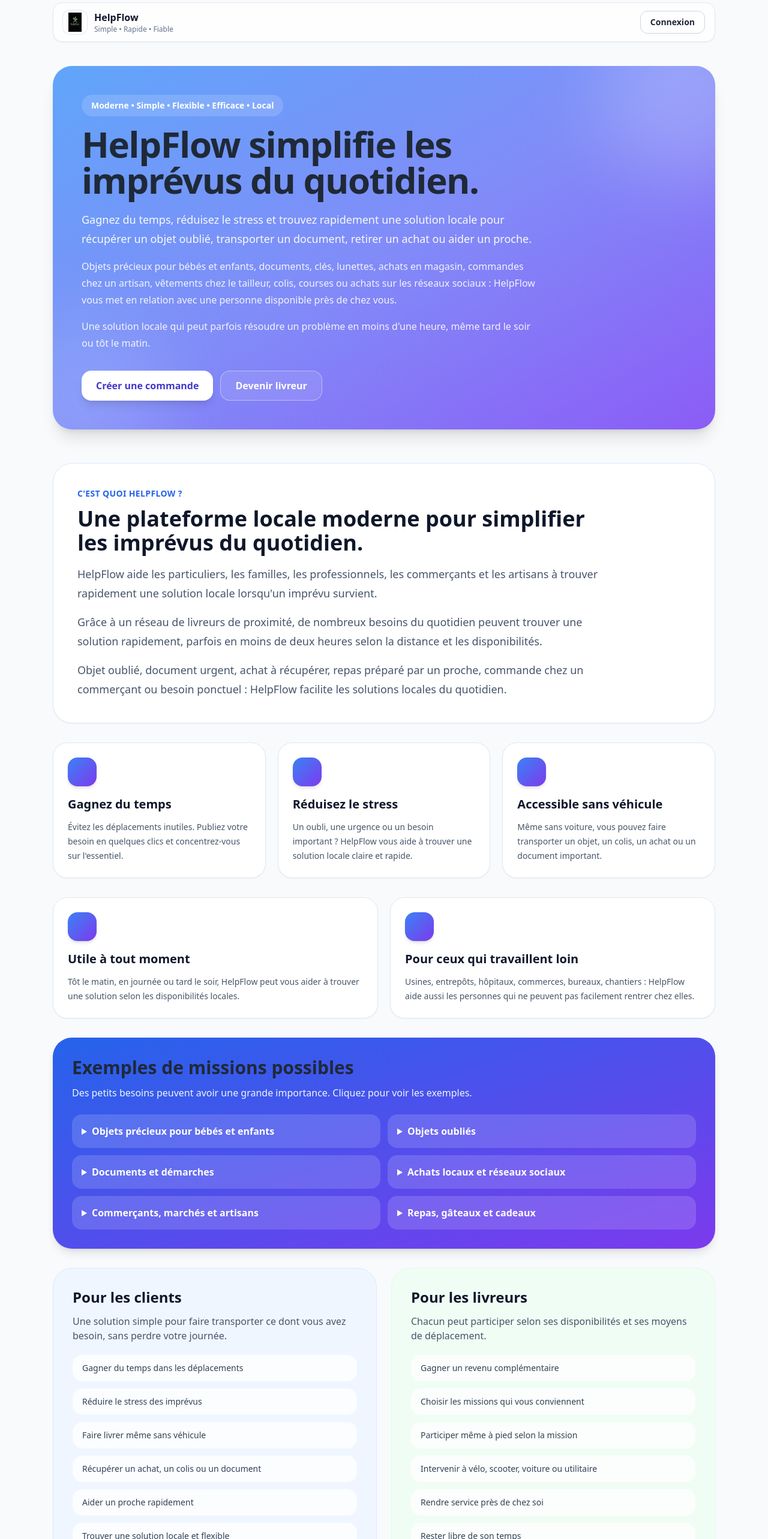
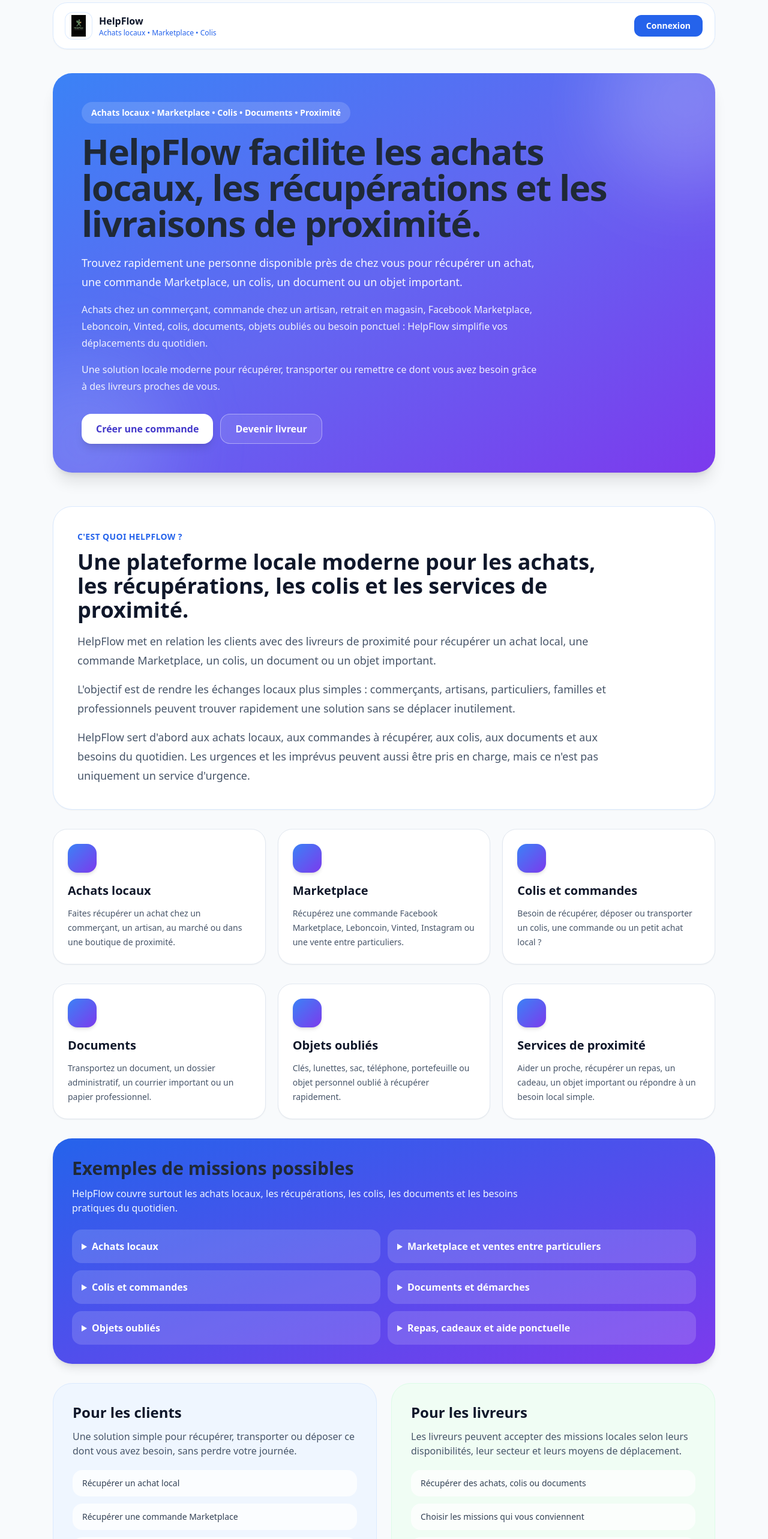
Before and after one commit to mrakachm/helpflow-new, a Next.js app: page / in a window 1280 px wide. Shown: the part 20-2586 px from the top of the page at 60% size. Built offline with nearby package versions, Linux system fonts and the light colour scheme; no server answers.

Commit message:
Update footer positioning

```diff
--- a/src/components/landing/Footer.tsx
+++ b/src/components/landing/Footer.tsx
@@ -9,13 +9,17 @@
             <h2 className="text-2xl font-black">HelpFlow</h2>
 
             <p className="mt-3 text-sm leading-6 text-slate-300">
-              Plateforme locale moderne pour simplifier les imprévus du
-              quotidien, gagner du temps et trouver une solution de proximité.
+              Plateforme locale de mise en relation entre clients et livreurs
+              pour les achats locaux, les commandes Marketplace, les colis,
+              les documents, les services de proximité et la simplification
+              des imprévus du quotidien.
             </p>
           </div>
 
           <div>
-            <h3 className="font-bold text-white">Informations légales</h3>
+            <h3 className="font-bold text-white">
+              Informations légales
+            </h3>
 
             <div className="mt-4 space-y-3 text-sm text-slate-300">
               <Link href="/cgu" className="block hover:text-white">
@@ -36,25 +40,31 @@
                 Politique de confidentialité
               </Link>
 
-              <Link href="/contact" className="block hover:text-white">
+              <Link
+                href="/contact"
+                className="block hover:text-white"
+              >
                 Contact
               </Link>
             </div>
           </div>
 
           <div>
-            <h3 className="font-bold text-white">HelpFlow</h3>
+            <h3 className="font-bold text-white">
+              Nos services
+            </h3>
 
             <p className="mt-4 text-sm leading-6 text-slate-300">
-              Service de mise en relation entre clients et livreurs pour les
-              livraisons locales, documents, achats, objets oubliés et besoins
-              urgents.
+              Récupération d'achats locaux, commandes Marketplace,
+              transport de colis, documents, objets oubliés,
+              services de proximité et aide aux imprévus du quotidien
+              grâce à un réseau de livreurs disponibles autour de vous.
             </p>
           </div>
         </div>
 
         <div className="mt-8 border-t border-white/10 pt-6 text-center text-sm text-slate-400">
-          © {new Date().getFullYear()} HelpFlow — Tous droits réservés
+          © {new Date().getFullYear()} HelpFlow — Achats locaux • Marketplace • Colis • Documents • Services de proximité • Imprévus du quotidien
         </div>
       </div>
     </footer>
--- a/src/components/landing/Header.tsx
+++ b/src/components/landing/Header.tsx
@@ -22,22 +22,27 @@
 
   return (
     <header className="mx-auto w-full max-w-6xl px-6 pt-6">
-      <div className="flex items-center justify-between gap-3 rounded-2xl border border-slate-200 bg-white/90 px-4 py-3 shadow-sm">
+      <div className="flex items-center justify-between gap-3 rounded-3xl border border-blue-100 bg-white/95 px-5 py-4 shadow-sm backdrop-blur">
         <Link href="/" className="flex items-center gap-3">
-          <div className="h-10 w-10 overflow-hidden rounded-xl bg-white ring-1 ring-slate-200">
+          <div className="h-11 w-11 overflow-hidden rounded-xl bg-white ring-1 ring-blue-100">
             <Image
               src="/logo-helpflow.png"
               alt="HelpFlow"
-              width={40}
-              height={40}
+              width={44}
+              height={44}
               className="h-full w-full object-contain p-1"
               priority
             />
           </div>
 
           <div>
-            <p className="font-bold text-slate-900">HelpFlow</p>
-            <p className="text-xs text-slate-500">Simple • Rapide • Fiable</p>
+            <p className="font-extrabold text-slate-900">
+              HelpFlow
+            </p>
+
+            <p className="text-xs font-medium text-blue-600">
+              Achats locaux • Marketplace • Colis
+            </p>
           </div>
         </Link>
 
@@ -45,14 +50,14 @@
           {connected ? (
             <button
               onClick={logout}
-              className="rounded-xl border border-slate-300 bg-white px-4 py-2 text-sm font-semibold text-slate-800"
+              className="rounded-xl border border-slate-200 bg-white px-4 py-2 text-sm font-semibold text-slate-800 transition hover:bg-slate-50"
             >
               Déconnexion
             </button>
           ) : (
             <Link
               href="/login"
-              className="rounded-xl border border-slate-300 bg-white px-4 py-2 text-sm font-semibold text-slate-800"
+              className="rounded-xl bg-blue-600 px-5 py-2 text-sm font-bold text-white transition hover:bg-blue-700"
             >
               Connexion
             </Link>
--- a/src/components/landing/Hero.tsx
+++ b/src/components/landing/Hero.tsx
@@ -3,36 +3,36 @@
 export default function Hero() {
   return (
     <section className="mx-auto w-full max-w-6xl px-6 pt-10">
-      <div className="relative overflow-hidden rounded-[2rem] bg-gradient-to-br from-blue-400 via-indigo-400 to-violet-500 p-8 text-white shadow-xl sm:p-12">
+      <div className="relative overflow-hidden rounded-[2rem] bg-gradient-to-br from-blue-500 via-indigo-500 to-violet-600 p-8 text-white shadow-xl sm:p-12">
         <div className="absolute -right-24 -top-24 h-72 w-72 rounded-full bg-white/20 blur-3xl" />
         <div className="absolute -bottom-24 -left-24 h-72 w-72 rounded-full bg-blue-200/20 blur-3xl" />
 
         <div className="relative max-w-4xl">
           <p className="mb-4 inline-flex rounded-full bg-white/15 px-4 py-2 text-sm font-semibold text-white">
-            Moderne • Simple • Flexible • Efficace • Local
+            Achats locaux • Marketplace • Colis • Documents • Proximité
           </p>
 
           <h1 className="text-4xl font-black leading-tight tracking-tight sm:text-6xl">
-            HelpFlow simplifie les imprévus du quotidien.
+            HelpFlow facilite les achats locaux, les récupérations et les
+            livraisons de proximité.
           </h1>
 
           <p className="mt-5 max-w-3xl text-lg leading-8 text-white/95">
-            Gagnez du temps, réduisez le stress et trouvez rapidement une
-            solution locale pour récupérer un objet oublié, transporter un
-            document, retirer un achat ou aider un proche.
+            Trouvez rapidement une personne disponible près de chez vous pour
+            récupérer un achat, une commande Marketplace, un colis, un document
+            ou un objet important.
           </p>
 
           <p className="mt-4 max-w-3xl text-base leading-7 text-white/90">
-            Objets précieux pour bébés et enfants, documents, clés, lunettes,
-            achats en magasin, commandes chez un artisan, vêtements chez le
-            tailleur, colis, courses ou achats sur les réseaux sociaux :
-            HelpFlow vous met en relation avec une personne disponible près de
-            chez vous.
+            Achats chez un commerçant, commande chez un artisan, retrait en
+            magasin, Facebook Marketplace, Leboncoin, Vinted, colis, documents,
+            objets oubliés ou besoin ponctuel : HelpFlow simplifie vos
+            déplacements du quotidien.
           </p>
 
           <p className="mt-4 max-w-3xl text-base leading-7 text-white/90">
-            Une solution locale qui peut parfois résoudre un problème en moins
-            d'une heure, même tard le soir ou tôt le matin.
+            Une solution locale moderne pour récupérer, transporter ou remettre
+            ce dont vous avez besoin grâce à des livreurs proches de vous.
           </p>
 
           <div className="mt-8 flex flex-col gap-3 sm:flex-row">
@@ -41,7 +41,6 @@
               className="inline-flex items-center justify-center rounded-2xl bg-white px-6 py-3 font-bold text-indigo-700 shadow-lg transition hover:bg-slate-100"
             >
               Créer une commande
-
             </Link>
 
             <Link
--- a/src/components/landing/SpaceChoice.tsx
+++ b/src/components/landing/SpaceChoice.tsx
@@ -9,14 +9,16 @@
 function Card({ href, title, desc }: CardProps) {
   return (
     <Link href={href} className="block">
-      <div className="rounded-3xl border border-blue-100 bg-white p-6 shadow-sm transition hover:shadow-lg">
+      <div className="rounded-3xl border border-blue-100 bg-white p-6 shadow-sm transition hover:shadow-lg hover:border-blue-300">
         <div className="flex items-center justify-between gap-4">
           <div className="flex items-center gap-4">
-            <div className="h-14 w-14 rounded-2xl bg-gradient-to-br from-blue-500 to-violet-600 shadow-md" />
+            <div className="h-14 w-14 rounded-2xl bg-gradient-to-br from-blue-600 to-indigo-700 shadow-md" />
 
             <div>
               <h3 className="text-xl font-bold text-slate-900">{title}</h3>
-              <p className="mt-1 text-sm leading-6 text-slate-600">{desc}</p>
+              <p className="mt-1 text-sm leading-6 text-slate-600">
+                {desc}
+              </p>
             </div>
           </div>
 
@@ -32,25 +34,28 @@
 export default function SpaceChoice() {
   return (
     <section className="mx-auto w-full max-w-6xl px-6 py-12">
-      <h2 className="text-3xl font-bold text-slate-900">
-        Choisissez votre espace
-      </h2>
+      <div className="mb-8 text-center">
+        <h2 className="text-3xl font-black text-slate-900 sm:text-4xl">
+          Choisissez votre espace
+        </h2>
 
-      <p className="mt-2 text-slate-600">
-        Client ou livreur, accédez rapidement à votre interface.
-      </p>
+        <p className="mt-3 text-lg text-slate-600">
+          Que vous ayez besoin de récupérer un achat ou que vous souhaitiez
+          effectuer des missions locales, accédez rapidement à votre interface.
+        </p>
+      </div>
 
-      <div className="mt-6 grid gap-5 md:grid-cols-2">
+      <div className="grid gap-6 md:grid-cols-2">
         <Card
           href="/client/new-order"
           title="Espace client"
-          desc="Publier un besoin, trouver une solution locale et gagner du temps en quelques clics."
+          desc="Publier une demande pour récupérer un achat local, une commande Marketplace, un colis, un document ou un objet oublié."
         />
 
         <Card
           href="/livreur/missions"
           title="Espace livreur"
-          desc="Choisir des missions locales selon vos disponibilités et obtenir un revenu complémentaire."
+          desc="Accepter des missions locales, récupérer des achats, colis ou documents et gagner un revenu complémentaire selon vos disponibilités."
         />
       </div>
     </section>
--- a/src/components/landing/WhyHelpFlow.tsx
+++ b/src/components/landing/WhyHelpFlow.tsx
@@ -43,55 +43,62 @@
           </p>
 
           <h2 className="mt-3 text-3xl font-black text-slate-900 sm:text-4xl">
-            Une plateforme locale moderne pour simplifier les imprévus du quotidien.
+            Une plateforme locale moderne pour les achats, les récupérations,
+            les colis et les services de proximité.
           </h2>
 
           <p className="mt-4 text-lg leading-8 text-slate-600">
-            HelpFlow aide les particuliers, les familles, les professionnels,
-            les commerçants et les artisans à trouver rapidement une solution
-            locale lorsqu'un imprévu survient.
+            HelpFlow met en relation les clients avec des livreurs de proximité
+            pour récupérer un achat local, une commande Marketplace, un colis,
+            un document ou un objet important.
           </p>
 
           <p className="mt-4 text-lg leading-8 text-slate-600">
-            Grâce à un réseau de livreurs de proximité, de nombreux besoins du
-            quotidien peuvent trouver une solution rapidement, parfois en moins
-            de deux heures selon la distance et les disponibilités.
+            L'objectif est de rendre les échanges locaux plus simples :
+            commerçants, artisans, particuliers, familles et professionnels
+            peuvent trouver rapidement une solution sans se déplacer inutilement.
           </p>
 
           <p className="mt-4 text-lg leading-8 text-slate-600">
-            Objet oublié, document urgent, achat à récupérer, repas préparé par
-            un proche, commande chez un commerçant ou besoin ponctuel : HelpFlow
-            facilite les solutions locales du quotidien.
+            HelpFlow sert d'abord aux achats locaux, aux commandes à récupérer,
+            aux colis, aux documents et aux besoins du quotidien. Les urgences
+            et les imprévus peuvent aussi être pris en charge, mais ce n'est pas
+            uniquement un service d'urgence.
           </p>
         </div>
       </div>
 
       <div className="mt-8 grid gap-5 md:grid-cols-3">
         <Card
-          title="Gagnez du temps"
-          desc="Évitez les déplacements inutiles. Publiez votre besoin en quelques clics et concentrez-vous sur l'essentiel."
+          title="Achats locaux"
+          desc="Faites récupérer un achat chez un commerçant, un artisan, au marché ou dans une boutique de proximité."
         />
 
         <Card
-          title="Réduisez le stress"
-          desc="Un oubli, une urgence ou un besoin important ? HelpFlow vous aide à trouver une solution locale claire et rapide."
+          title="Marketplace"
+          desc="Récupérez une commande Facebook Marketplace, Leboncoin, Vinted, Instagram ou une vente entre particuliers."
         />
 
         <Card
-          title="Accessible sans véhicule"
-          desc="Même sans voiture, vous pouvez faire transporter un objet, un colis, un achat ou un document important."
+          title="Colis et commandes"
+          desc="Besoin de récupérer, déposer ou transporter un colis, une commande ou un petit achat local ?"
         />
       </div>
 
-      <div className="mt-8 grid gap-5 md:grid-cols-2">
+      <div className="mt-8 grid gap-5 md:grid-cols-3">
         <Card
-          title="Utile à tout moment"
-          desc="Tôt le matin, en journée ou tard le soir, HelpFlow peut vous aider à trouver une solution selon les disponibilités locales."
+          title="Documents"
+          desc="Transportez un document, un dossier administratif, un courrier important ou un papier professionnel."
         />
 
         <Card
-          title="Pour ceux qui travaillent loin"
-          desc="Usines, entrepôts, hôpitaux, commerces, bureaux, chantiers : HelpFlow aide aussi les personnes qui ne peuvent pas facilement rentrer chez elles."
+          title="Objets oubliés"
+          desc="Clés, lunettes, sac, téléphone, portefeuille ou objet personnel oublié à récupérer rapidement."
+        />
+
+        <Card
+          title="Services de proximité"
+          desc="Aider un proche, récupérer un repas, un cadeau, un objet important ou répondre à un besoin local simple."
         />
       </div>
 
@@ -101,15 +108,30 @@
         </h2>
 
         <p className="mt-3 max-w-3xl text-blue-50">
-          Des petits besoins peuvent avoir une grande importance. Cliquez pour
-          voir les exemples.
+          HelpFlow couvre surtout les achats locaux, les récupérations, les
+          colis, les documents et les besoins pratiques du quotidien.
         </p>
 
         <div className="mt-6 grid gap-3 md:grid-cols-2">
-          <MissionBlock title="Objets précieux pour bébés et enfants">
-            Doudous, couvertures, biberons, jouets préférés, petites voitures,
-            poupées, vêtements ou affaires importantes. Parce que certains
-            objets ont une valeur bien plus grande que leur prix.
+          <MissionBlock title="Achats locaux">
+            Retrait chez un commerçant, artisan, marché, boutique de proximité,
+            pressing, fleuriste, pâtissier, couturier, tailleur ou autre
+            professionnel local.
+          </MissionBlock>
+
+          <MissionBlock title="Marketplace et ventes entre particuliers">
+            Facebook Marketplace, Leboncoin, Vinted, Instagram, Snapchat, groupe
+            local ou vente entre particuliers à récupérer près de chez vous.
+          </MissionBlock>
+
+          <MissionBlock title="Colis et commandes">
+            Colis à récupérer, commande à déposer, achat en magasin, retrait
+            local, petit transport ou livraison de proximité.
+          </MissionBlock>
+
+          <MissionBlock title="Documents et démarches">
+            Document administratif, courrier important, dossier professionnel,
+            justificatif, papier à déposer ou document à récupérer.
           </MissionBlock>
 
           <MissionBlock title="Objets oubliés">
@@ -117,24 +139,9 @@
             objet personnel resté à la maison, au travail ou chez un proche.
           </MissionBlock>
 
-          <MissionBlock title="Documents et démarches">
-            Document urgent, dossier administratif, papier à déposer, courrier à
-            remettre ou document professionnel à récupérer.
-          </MissionBlock>
-
-          <MissionBlock title="Achats locaux et réseaux sociaux">
-            Achat Facebook Marketplace, Leboncoin, Instagram, Snapchat, groupe
-            local ou vente entre particuliers à récupérer près de chez vous.
-          </MissionBlock>
-
-          <MissionBlock title="Commerçants, marchés et artisans">
-            Commande chez un commerçant local, marché, artisan, couturier,
-            tailleur, pressing, fleuriste, pâtissier ou boutique de proximité.
-          </MissionBlock>
-
-          <MissionBlock title="Repas, gâteaux et cadeaux">
+          <MissionBlock title="Repas, cadeaux et aide ponctuelle">
             Repas préparé par un proche, gâteau fait maison, cadeau à remettre,
-            colis familial ou attention à livrer rapidement.
+            colis familial ou besoin simple du quotidien.
           </MissionBlock>
         </div>
       </div>
@@ -146,17 +153,17 @@
           </h2>
 
           <p className="mt-3 text-slate-600">
-            Une solution simple pour faire transporter ce dont vous avez besoin,
-            sans perdre votre journée.
+            Une solution simple pour récupérer, transporter ou déposer ce dont
+            vous avez besoin, sans perdre votre journée.
           </p>
 
           <ul className="mt-5 space-y-3">
+            <Line>Récupérer un achat local</Line>
+            <Line>Récupérer une commande Marketplace</Line>
+            <Line>Faire transporter un colis ou une commande</Line>
+            <Line>Déposer ou récupérer un document</Line>
+            <Line>Récupérer un objet oublié</Line>
             <Line>Gagner du temps dans les déplacements</Line>
-            <Line>Réduire le stress des imprévus</Line>
-            <Line>Faire livrer même sans véhicule</Line>
-            <Line>Récupérer un achat, un colis ou un document</Line>
-            <Line>Aider un proche rapidement</Line>
-            <Line>Trouver une solution locale et flexible</Line>
           </ul>
         </div>
 
@@ -166,38 +173,53 @@
           </h2>
 
           <p className="mt-3 text-slate-600">
-            Chacun peut participer selon ses disponibilités et ses moyens de
-            déplacement.
+            Les livreurs peuvent accepter des missions locales selon leurs
+            disponibilités, leur secteur et leurs moyens de déplacement.
           </p>
 
           <ul className="mt-5 space-y-3">
+            <Line>Récupérer des achats, colis ou documents</Line>
+            <Line>Choisir les missions qui vous conviennent</Line>
+            <Line>Intervenir à pied, vélo, scooter, voiture ou utilitaire</Line>
+            <Line>Rendre service près de chez soi</Line>
             <Line>Gagner un revenu complémentaire</Line>
-            <Line>Choisir les missions qui vous conviennent</Line>
-            <Line>Participer même à pied selon la mission</Line>
-            <Line>Intervenir à vélo, scooter, voiture ou utilitaire</Line>
-            <Line>Rendre service près de chez soi</Line>
             <Line>Rester libre de son temps</Line>
           </ul>
         </div>
       </div>
 
       <div className="mt-8 grid gap-5 md:grid-cols-5">
-        <Card title="Moderne" desc="Une solution adaptée aux besoins d'aujourd'hui." />
-        <Card title="Simple" desc="Un parcours clair et facile à comprendre." />
-        <Card title="Flexible" desc="Des missions variées selon les besoins." />
-        <Card title="Efficace" desc="Une solution locale pensée pour agir vite." />
-        <Card title="Locale" desc="Des missions proches, humaines et utiles." />
+        <Card
+          title="Moderne"
+          desc="Une solution adaptée aux achats et services locaux d'aujourd'hui."
+        />
+        <Card
+          title="Simple"
+          desc="Un parcours clair pour publier ou accepter une mission."
+        />
+        <Card
+          title="Flexible"
+          desc="Des missions variées selon les besoins locaux."
+        />
+        <Card
+          title="Efficace"
+          desc="Une solution de proximité pensée pour agir vite."
+        />
+        <Card
+          title="Locale"
+          desc="Des échanges proches, humains et utiles."
+        />
       </div>
 
       <div className="mt-8 rounded-[2rem] bg-slate-900 p-8 text-center text-white shadow-lg">
         <h2 className="text-3xl font-black">
-          HelpFlow rapproche les personnes.
+          HelpFlow rapproche les clients et les livreurs de proximité.
         </h2>
 
         <p className="mx-auto mt-4 max-w-3xl text-slate-300">
-          Notre objectif est simple : connecter rapidement les personnes qui ont
-          besoin d'aide avec des livreurs disponibles autour d'elles, pour
-          simplifier les imprévus du quotidien.
+          Notre objectif est simple : faciliter les achats locaux, les
+          récupérations, les colis, les documents et les services du quotidien
+          grâce à des livreurs disponibles autour de vous.
         </p>
       </div>
     </section>
```
